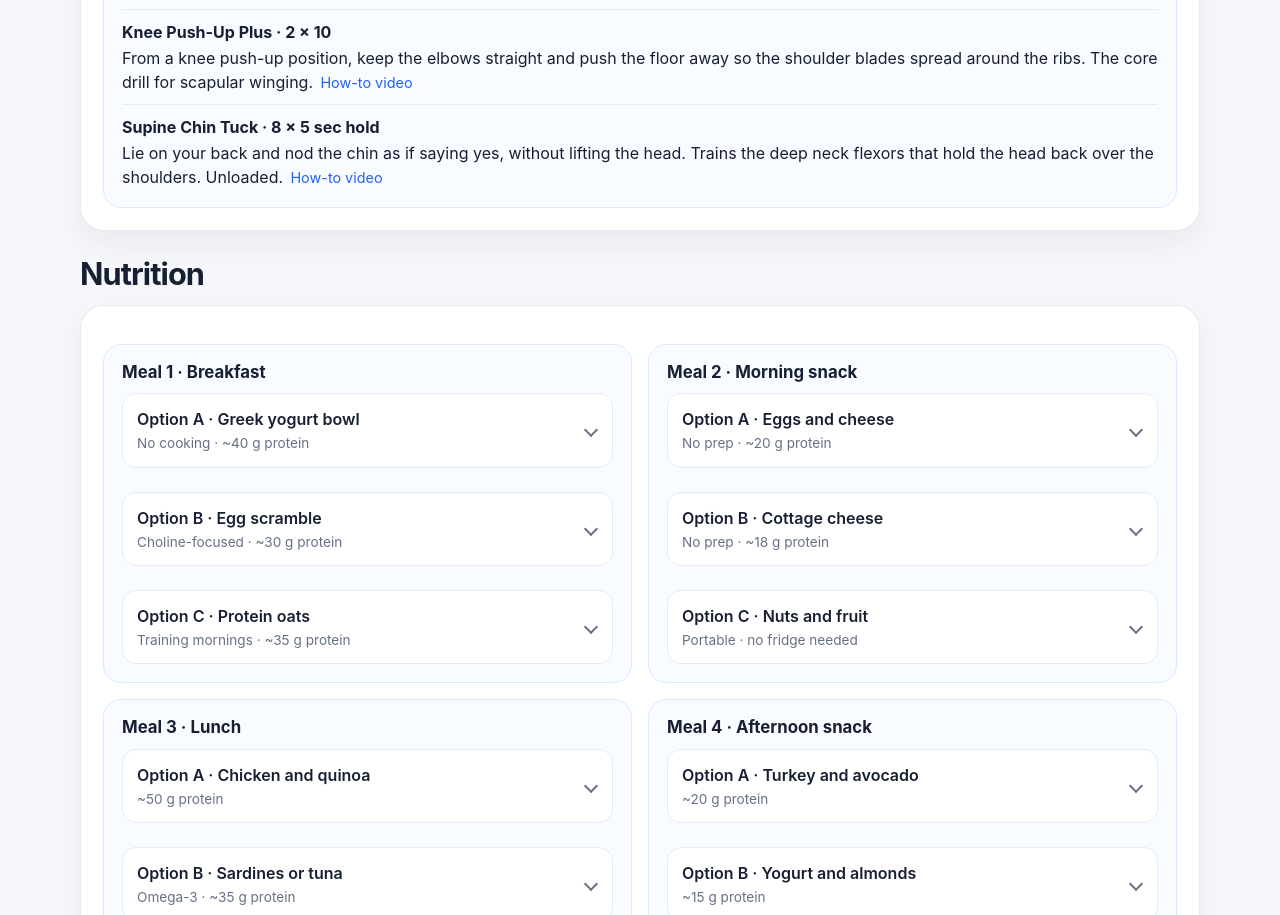
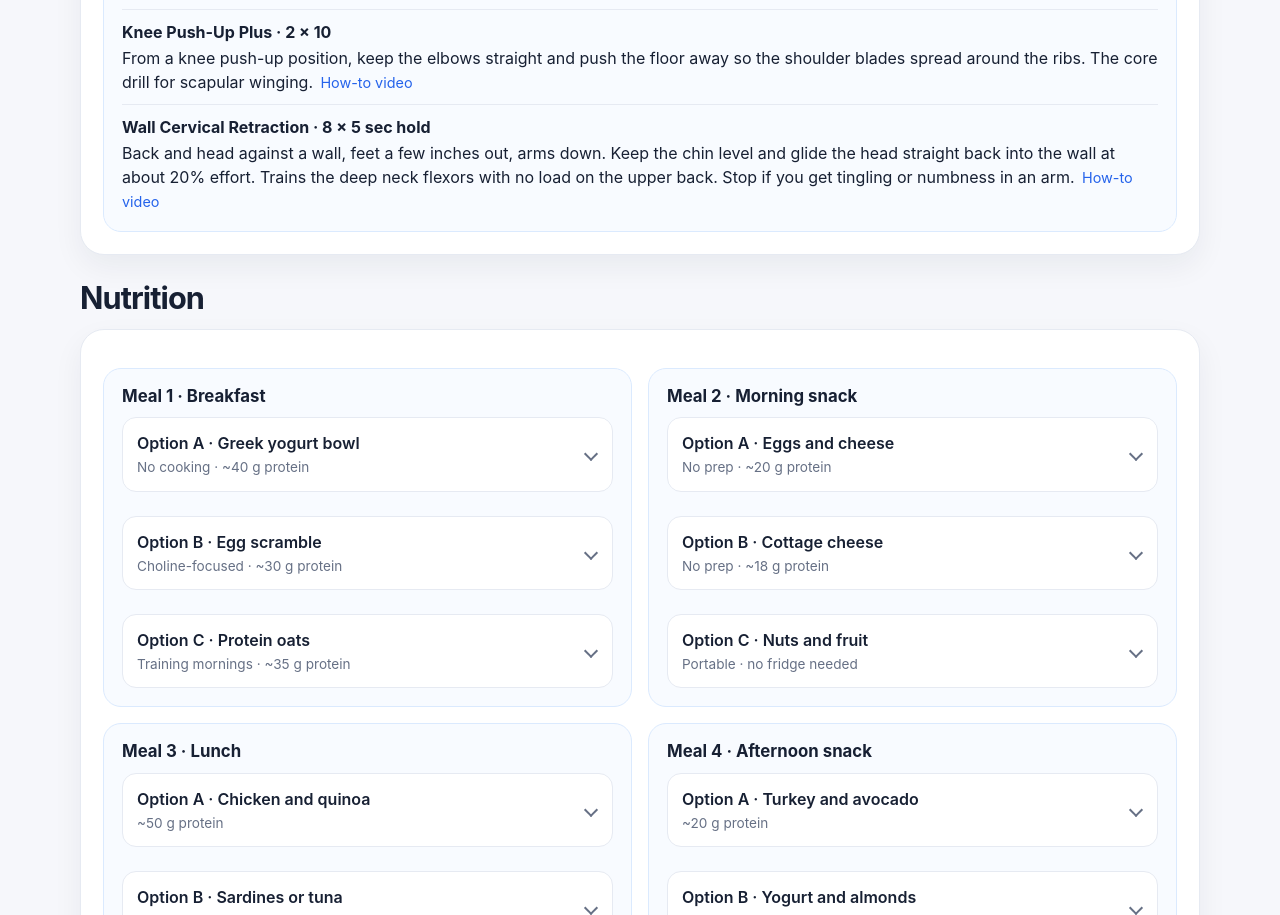
Before and after one commit to viniciusacmauro/Health, a plain HTML site: page index.html in a window 1280 px wide. Shown: the part 1290-2205 px from the top of the page. Drawn offline with Linux system fonts and the light colour scheme.

Commit message:
Add files via upload

```diff
--- a/index.html
+++ b/index.html
@@ -553,7 +553,7 @@
               <li class="exercise-item"><strong>Half-Kneeling Hip Flexor Stretch · 1 × 30 sec / side</strong><span>Rear knee down, squeeze that glute, tuck the pelvis. Opens the front of the hip that sitting shortens.</span> <a href="https://www.youtube.com/results?search_query=half+kneeling+hip+flexor+stretch+how+to" target="_blank" rel="noopener noreferrer">How-to video</a></li>
               <li class="exercise-item"><strong>Wall Slide · 2 × 10</strong><span>Forearms on the wall, press into it and slide up past shoulder height, shoulder blades wrapping forward. Serratus activation comparable to the push-up plus (Hardwick 2006).</span> <a href="https://www.youtube.com/results?search_query=wall+slide+serratus+anterior+how+to" target="_blank" rel="noopener noreferrer">How-to video</a></li>
               <li class="exercise-item"><strong>Knee Push-Up Plus · 2 × 10</strong><span>From a knee push-up position, keep the elbows straight and push the floor away so the shoulder blades spread around the ribs. The core drill for scapular winging.</span> <a href="https://www.youtube.com/results?search_query=knee+push+up+plus+serratus+how+to" target="_blank" rel="noopener noreferrer">How-to video</a></li>
-              <li class="exercise-item"><strong>Supine Chin Tuck · 8 × 5 sec hold</strong><span>Lie on your back and nod the chin as if saying yes, without lifting the head. Trains the deep neck flexors that hold the head back over the shoulders. Unloaded.</span> <a href="https://www.youtube.com/results?search_query=supine+chin+tuck+deep+neck+flexor+how+to" target="_blank" rel="noopener noreferrer">How-to video</a></li>
+              <li class="exercise-item"><strong>Wall Cervical Retraction · 8 × 5 sec hold</strong><span>Back and head against a wall, feet a few inches out, arms down. Keep the chin level and glide the head straight back into the wall at about 20% effort. Trains the deep neck flexors with no load on the upper back. Stop if you get tingling or numbness in an arm.</span> <a href="https://www.youtube.com/results?search_query=wall+cervical+retraction+chin+tuck+standing+how+to" target="_blank" rel="noopener noreferrer">How-to video</a></li>
             </ul>
           </div>
         </div>
```
